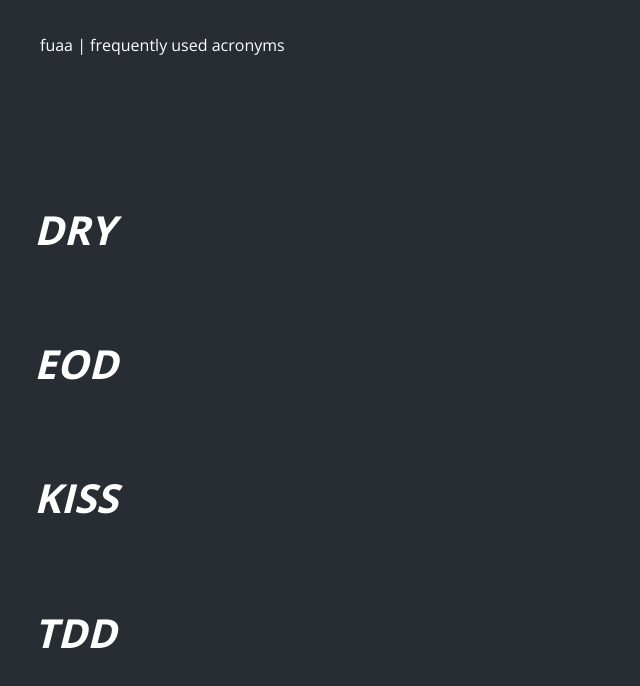
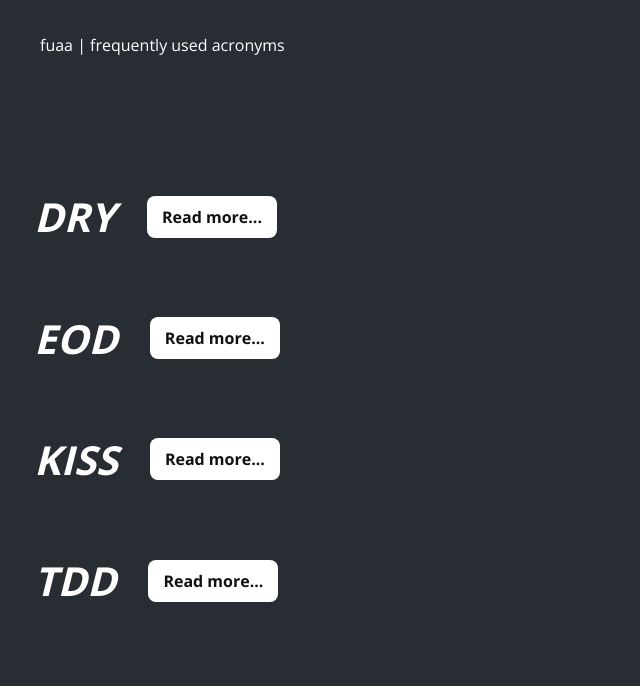
Before and after one commit to angelogulina/fuaa, a Next.js app: page / in a window 1280 px wide. Shown: the top 686 px of the page, without its empty margins (0-640 px from the left). Built offline with nearby package versions, Linux system fonts and the light colour scheme.

Commit message:
Navigation system feature

```diff
--- a/src/components/post/Post.jsx
+++ b/src/components/post/Post.jsx
@@ -1,12 +1,24 @@
-import styles from '@/components/post/index.module.scss'
+import Link from "next/link";
+import styles from "@/components/post/index.module.scss";
 
 const Post = ({ className, content, title }) => {
   return (
-    <section className={className}>
+    <section className={`${className} ${styles.Post}`}>
       <h2 className={styles.Title}>{title}</h2>
-      {content && <div>{content}</div>}
+      {content ? (
+        <div>
+          {content}{" "}
+          <Link className={`${styles.toHome} ${styles.btn}`} href={`/`}>
+            Back to home
+          </Link>
+        </div>
+      ) : (
+        <Link className={styles.btn} href={`posts/${title.toLowerCase()}`}>
+          Read more...
+        </Link>
+      )}
     </section>
-  )
-}
+  );
+};
 
-export default Post
+export default Post;
--- a/src/components/post/index.module.scss
+++ b/src/components/post/index.module.scss
@@ -1,6 +1,33 @@
+.Post {
+  display: flex;
+  justify-content: flex-start;
+  align-items: center;
+  gap: 2rem;
+}
+
 .Title {
-    font-size: 40px;
-    font-style: italic;
-    font-weight: 700;
-    padding-top: 46px;
+  font-size: 40px;
+  font-style: italic;
+  font-weight: 700;
 }
+
+.btn {
+  padding: 10px 15px;
+  border-radius: 8px;
+  text-decoration: none;
+  color: #111;
+  font-weight: 800;
+  background-color: #fff;
+  cursor: pointer;
+  transition: all 0.3s ease;
+}
+
+.btn:hover {
+  background-color: bisque;
+}
+
+.toHome {
+  display: block;
+  margin-top: 1rem;
+  width: 120px;
+}
--- a/src/repositories/post.js
+++ b/src/repositories/post.js
@@ -1,23 +1,23 @@
-import { MarkdownService } from '@/services/markdown'
+import { MarkdownService } from "@/services/markdown";
 
-const dataService = MarkdownService()
+const dataService = MarkdownService();
 
 export const PostRepository = (service = dataService) => {
   const attachUrl = (post) => {
-    return { ...post, url: `/posts/${post.slug}` }
-  }
+    return { ...post, url: `/posts/${post.slug}` };
+  };
 
   const getAllPosts = () => {
-    return service.getAvailablePosts().then((data) => data.map(attachUrl))
-  }
+    return service.getAvailablePosts().then((data) => data.map(attachUrl));
+  };
 
   const getPostBySlug = async (slug) => {
-    const data = await this.service.getPostBySlug(slug)
-    return attachUrl(data)
-  }
+    const data = await service.getPostBySlug(slug);
+    return attachUrl(data);
+  };
 
   return {
     getAllPosts,
     getPostBySlug,
-  }
-}
+  };
+};
```
Also changed, not shown: src/components/postList/postList.jsx (+6 -5 lines), 1 other file (tests, documents, lock files or other folders).
